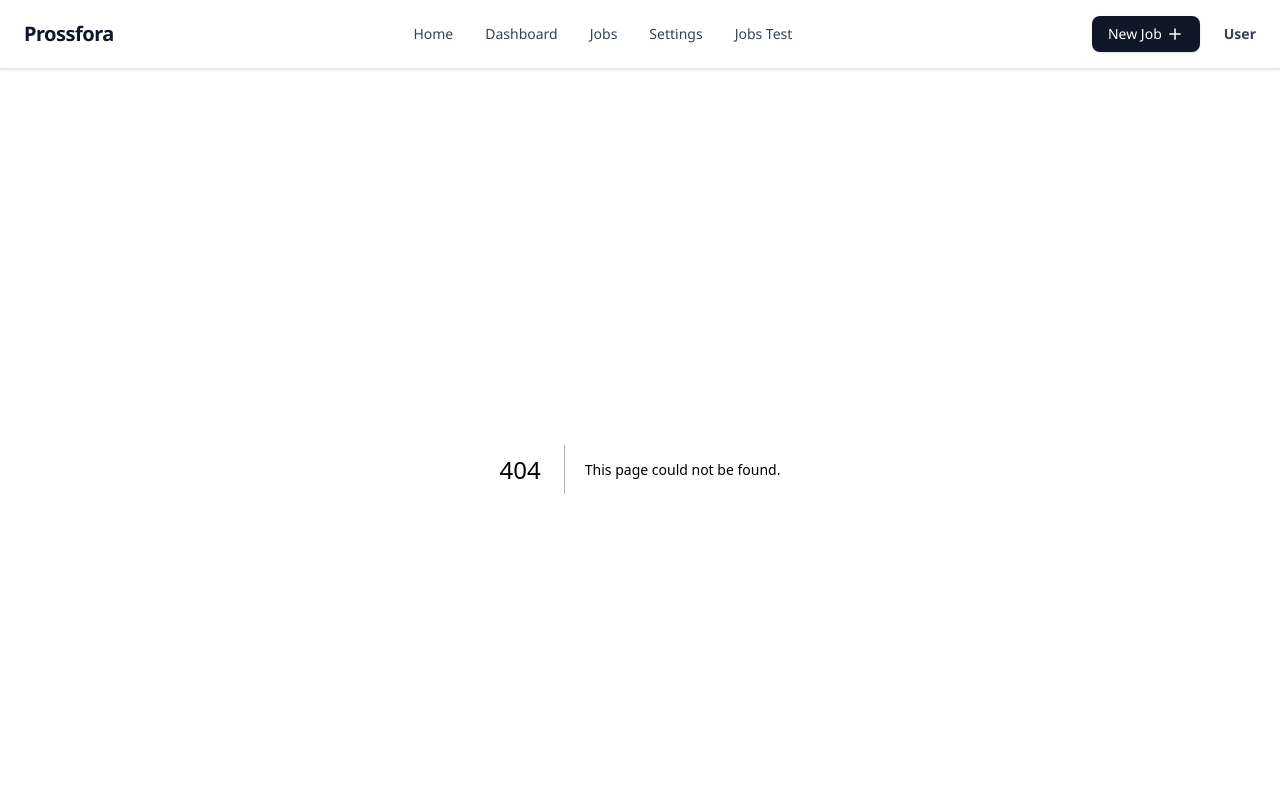
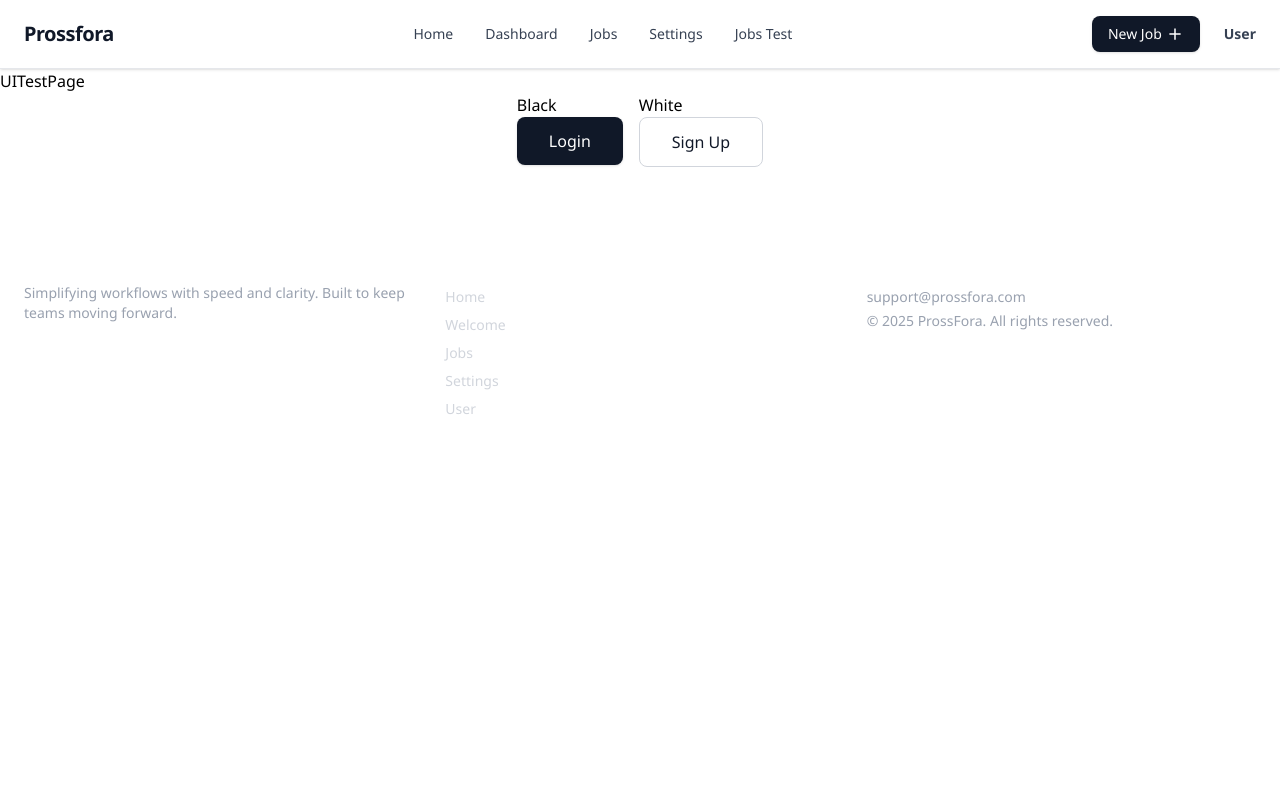
Before and after one commit to martinsalinas0/work-together-frontend-v2, a Next.js app: page /ui in a window 1280 px wide. Before the commit this address had no page. Shown: the top 800 px of the page. Built offline with nearby package versions, Linux system fonts and the light colour scheme.

Commit message:
feat: update navigation links and add new UI components for login and signup

```diff
--- a/app/components/FooterComponent.tsx
+++ b/app/components/FooterComponent.tsx
@@ -20,10 +20,18 @@ const FooterComponent = () => {
           <ul className="space-y-2 text-sm">
             <li>
               <Link
-                href="/"
+                href="/home"
                 className="hover:text-orange-300 transition-colors"
               >
                 Home
+              </Link>
+            </li>
+            <li>
+              <Link
+                href="/welcome"
+                className="hover:text-orange-300 transition-colors"
+              >
+                Welcome
               </Link>
             </li>
             <li>
--- a/app/components/NavBar.tsx
+++ b/app/components/NavBar.tsx
@@ -13,7 +13,7 @@ const NavBarComponent = () => {
 
         <div className="hidden md:flex items-center space-x-8">
           <Link
-            href="/"
+            href="/home"
             className="text-sm font-medium text-gray-700 hover:text-gray-900 transition"
           >
             Home
--- /dev/null
+++ b/app/components/ui/ButtonBlack.tsx
@@ -0,0 +1,13 @@
+import React from "react";
+
+const ButtonBlack = () => {
+  return (
+    <div>
+      <button className="flex items-center justify-center gap-2 px-8 py-3 rounded-lg bg-gray-900 text-white font-medium shadow hover:bg-gray-400 transition">
+        Login
+      </button>
+    </div>
+  );
+};
+
+export default ButtonBlack;
--- /dev/null
+++ b/app/components/ui/ButtonWhite.tsx
@@ -0,0 +1,13 @@
+import React from "react";
+
+const ButtonWhite = () => {
+  return (
+    <div>
+      <button className="flex items-center justify-center gap-2 px-8 py-3 rounded-lg border border-gray-300 text-gray-900 font-medium hover:border-gray-400 transition">
+        Sign Up
+      </button>
+    </div>
+  );
+};
+
+export default ButtonWhite;
--- /dev/null
+++ b/app/home/page.tsx
@@ -0,0 +1,7 @@
+import React from "react";
+
+const HomePage = () => {
+  return <div> HomePage</div>;
+};
+
+export default HomePage;
--- a/app/jobs/[id]/page.tsx
+++ b/app/jobs/[id]/page.tsx
@@ -0,0 +1,14 @@
+import React from "react";
+
+const JobById = () => {
+  return (
+    <div>
+      JobById
+      <h1> JOB NAME</h1>
+    </div>
+  );
+};
+
+//create the GET request to get the info, maybe we should use reduxtk
+
+export default JobById;
--- a/app/page.tsx
+++ b/app/page.tsx
@@ -1,78 +1,5 @@
-import {
-  ArrowRight,
-  LogIn,
-  UserPlus,
-  ClipboardList,
-  FileText,
-  CreditCard,
-} from "lucide-react";
+import LandPage from "./welcome/page";
 
 export default function Home() {
-  return (
-    <div className="min-h-screen bg-gradient-to-br from-gray-50 via-white to-gray-100 text-gray-900">
-      <div className="container mx-auto px-6 py-24">
-        <div className="text-center max-w-3xl mx-auto mb-20">
-          <h1 className="text-5xl md:text-6xl font-extrabold tracking-tight mb-6">
-            <span className="bg-gradient-to-r from-gray-900 to-gray-600 bg-clip-text text-transparent">
-              ProssFora
-            </span>
-          </h1>
-          <p className="text-lg md:text-xl text-gray-600 leading-relaxed mb-10">
-            A modern platform to connect with contractors, assign work, generate
-            quotes, and handle invoicing—all in one professional workflow.
-          </p>
-
-          <div className="flex flex-col sm:flex-row justify-center gap-4">
-            <button className="flex items-center justify-center gap-2 px-8 py-3 rounded-lg bg-gray-900 text-white font-medium shadow hover:bg-gray-800 transition">
-              <LogIn className="w-5 h-5" />
-              Login
-            </button>
-
-            <button className="flex items-center justify-center gap-2 px-8 py-3 rounded-lg border border-gray-300 text-gray-900 font-medium hover:border-gray-400 transition">
-              <UserPlus className="w-5 h-5" />
-              Sign Up
-              <ArrowRight className="w-5 h-5" />
-            </button>
-          </div>
-        </div>
-
-        <div className="grid gap-10 md:grid-cols-3 max-w-6xl mx-auto">
-          <div className="p-8 bg-white border border-gray-200 rounded-2xl shadow-sm hover:shadow-md transition">
-            <div className="w-12 h-12 bg-gray-100 rounded-lg flex items-center justify-center mb-6">
-              <ClipboardList className="w-6 h-6 text-gray-800" />
-            </div>
-            <h3 className="text-lg font-semibold mb-2">
-              Streamlined Assignment
-            </h3>
-            <p className="text-gray-600 text-sm leading-relaxed">
-              Assign and manage jobs effortlessly with a clean, centralized
-              system.
-            </p>
-          </div>
-
-          <div className="p-8 bg-white border border-gray-200 rounded-2xl shadow-sm hover:shadow-md transition">
-            <div className="w-12 h-12 bg-gray-100 rounded-lg flex items-center justify-center mb-6">
-              <FileText className="w-6 h-6 text-gray-800" />
-            </div>
-            <h3 className="text-lg font-semibold mb-2">Professional Quotes</h3>
-            <p className="text-gray-600 text-sm leading-relaxed">
-              Generate polished quotes that help you win more clients and build
-              trust.
-            </p>
-          </div>
-
-          <div className="p-8 bg-white border border-gray-200 rounded-2xl shadow-sm hover:shadow-md transition">
-            <div className="w-12 h-12 bg-gray-100 rounded-lg flex items-center justify-center mb-6">
-              <CreditCard className="w-6 h-6 text-gray-800" />
-            </div>
-            <h3 className="text-lg font-semibold mb-2">Seamless Invoicing</h3>
-            <p className="text-gray-600 text-sm leading-relaxed">
-              Handle invoices and payments without friction, all in one
-              dashboard.
-            </p>
-          </div>
-        </div>
-      </div>
-    </div>
-  );
+  return <LandPage />;
 }
--- /dev/null
+++ b/app/ui/page.tsx
@@ -0,0 +1,26 @@
+import React from "react";
+
+import ButtonBlack from "../components/ui/ButtonBlack";
+import ButtonWhite from "../components/ui/ButtonWhite";
+
+const UITestPage = () => {
+  return (
+    <div>
+      UITestPage
+      <div className="flex flex-col sm:flex-row justify-center gap-4">
+        <span>
+          {" "}
+          <h4>Black</h4>
+          <ButtonBlack />
+        </span>
+        <span>
+          {" "}
+          <h4>White</h4>
+          <ButtonWhite />
+        </span>
+      </div>
+    </div>
+  );
+};
+
+export default UITestPage;
--- /dev/null
+++ b/app/welcome/page.tsx
@@ -0,0 +1,78 @@
+import {
+  ArrowRight,
+  LogIn,
+  UserPlus,
+  ClipboardList,
+  FileText,
+  CreditCard,
+} from "lucide-react";
+
+export default function LandPage() {
+  return (
+    <div className="min-h-screen bg-gradient-to-br from-gray-50 via-white to-gray-100 text-gray-900">
+      <div className="container mx-auto px-6 py-24">
+        <div className="text-center max-w-3xl mx-auto mb-20">
+          <h1 className="text-5xl md:text-6xl font-extrabold tracking-tight mb-6">
+            <span className="bg-gradient-to-r from-gray-900 to-gray-600 bg-clip-text text-transparent">
+              ProssFora
+            </span>
+          </h1>
+          <p className="text-lg md:text-xl text-gray-600 leading-relaxed mb-10">
+            A modern platform to connect with contractors, assign work, generate
+            quotes, and handle invoicing—all in one professional workflow.
+          </p>
+
+          <div className="flex flex-col sm:flex-row justify-center gap-4">
+            <button className="flex items-center justify-center gap-2 px-8 py-3 rounded-lg bg-gray-900 text-white font-medium shadow hover:bg-gray-800 transition">
+              <LogIn className="w-5 h-5" />
+              Login
+            </button>
+
+            <button className="flex items-center justify-center gap-2 px-8 py-3 rounded-lg border border-gray-300 text-gray-900 font-medium hover:border-gray-400 transition">
+              <UserPlus className="w-5 h-5" />
+              Sign Up
+              <ArrowRight className="w-5 h-5" />
+            </button>
+          </div>
+        </div>
+
+        <div className="grid gap-10 md:grid-cols-3 max-w-6xl mx-auto">
+          <div className="p-8 bg-white border border-gray-200 rounded-2xl shadow-sm hover:shadow-md transition">
+            <div className="w-12 h-12 bg-gray-100 rounded-lg flex items-center justify-center mb-6">
+              <ClipboardList className="w-6 h-6 text-gray-800" />
+            </div>
+            <h3 className="text-lg font-semibold mb-2">
+              Streamlined Assignment
+            </h3>
+            <p className="text-gray-600 text-sm leading-relaxed">
+              Assign and manage jobs effortlessly with a clean, centralized
+              system.
+            </p>
+          </div>
+
+          <div className="p-8 bg-white border border-gray-200 rounded-2xl shadow-sm hover:shadow-md transition">
+            <div className="w-12 h-12 bg-gray-100 rounded-lg flex items-center justify-center mb-6">
+              <FileText className="w-6 h-6 text-gray-800" />
+            </div>
+            <h3 className="text-lg font-semibold mb-2">Professional Quotes</h3>
+            <p className="text-gray-600 text-sm leading-relaxed">
+              Generate polished quotes that help you win more clients and build
+              trust.
+            </p>
+          </div>
+
+          <div className="p-8 bg-white border border-gray-200 rounded-2xl shadow-sm hover:shadow-md transition">
+            <div className="w-12 h-12 bg-gray-100 rounded-lg flex items-center justify-center mb-6">
+              <CreditCard className="w-6 h-6 text-gray-800" />
+            </div>
+            <h3 className="text-lg font-semibold mb-2">Seamless Invoicing</h3>
+            <p className="text-gray-600 text-sm leading-relaxed">
+              Handle invoices and payments without friction, all in one
+              dashboard.
+            </p>
+          </div>
+        </div>
+      </div>
+    </div>
+  );
+}
```
